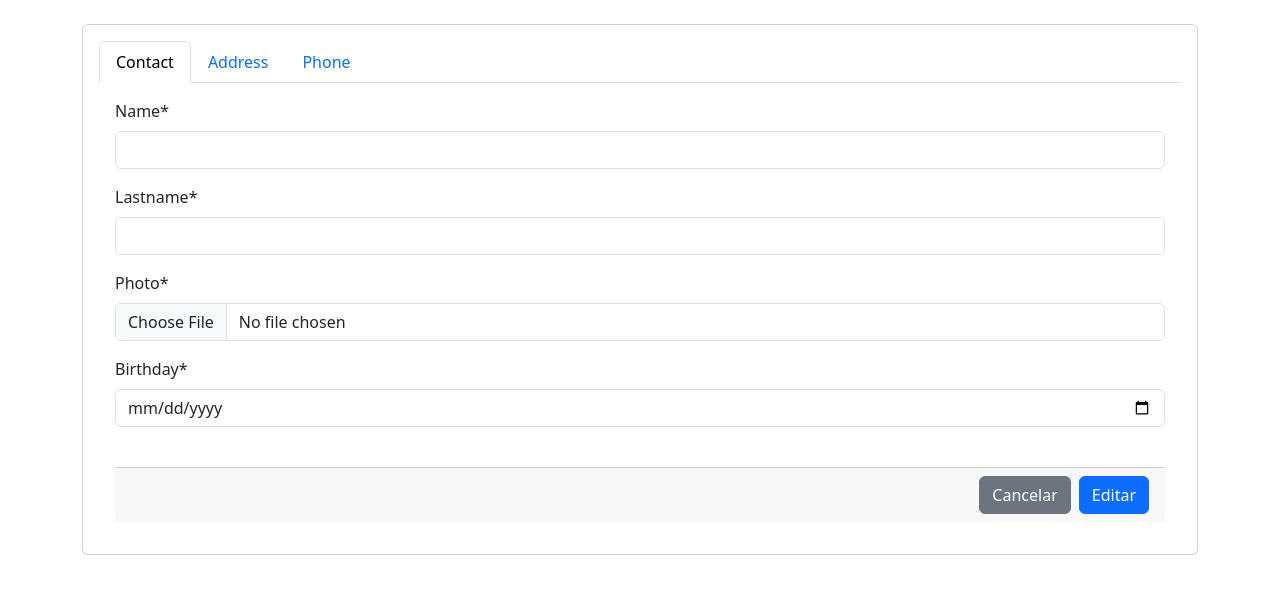
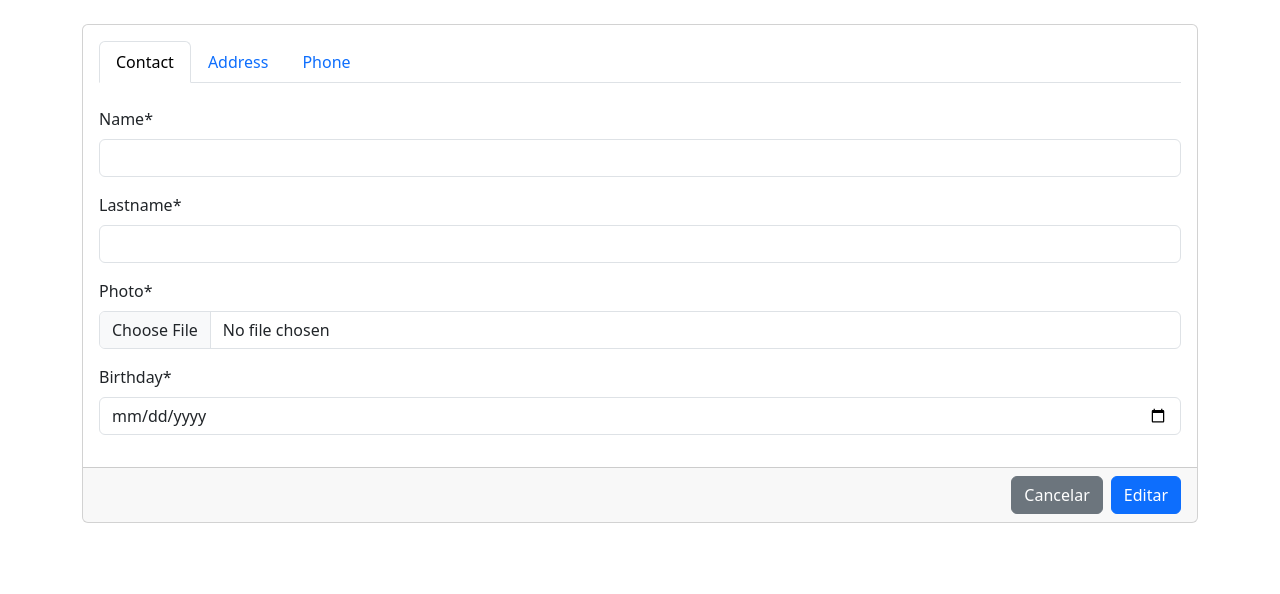
Before and after one commit to ArthurWolf777/test-fullstack, a Django app: template contactos/templates/edit_contact.html in a window 1280 px wide. Shown: the part 56-650 px from the top of the page. Run offline with Django 4.2, Linux system fonts and the light colour scheme; the template is opened without the code that fills it: values that come from a table or form of the project are taken from there, others are empty; some libraries are stand-ins or nearby versions.

Commit message:
Curso platzi

```diff
--- a/contactos/forms.py
+++ b/contactos/forms.py
@@ -27,5 +27,3 @@ class PhoneForm(ModelForm):
         widgets = {
             'contact': forms.HiddenInput()
         }
-
-phone_form_set = formset_factory(PhoneForm)
--- a/contactos/templates/edit_contact.html
+++ b/contactos/templates/edit_contact.html
@@ -2,61 +2,45 @@
 
 {% block content %}
 {% load crispy_forms_tags %}
-<div class="card">
+<form action="/contacto/editar/{{ key }}/" method="POST" class="card"> {% csrf_token %}
     <div class="card-body">
         <ul class="nav nav-tabs" id="myTab" role="tablist">
             <li class="nav-item" role="presentation">
-        <button class="nav-link active" id="home-tab" data-bs-toggle="tab" data-bs-target="#home-tab-pane" type="button" role="tab" aria-controls="home-tab-pane" aria-selected="true">Contact</button>
+                <button class="nav-link active" id="home-tab" data-bs-toggle="tab" data-bs-target="#home-tab-pane" type="button" role="tab" aria-controls="home-tab-pane" aria-selected="true">
+                    Contact
+                </button>
             </li>
             <li class="nav-item" role="presentation">
-        <button class="nav-link" id="profile-tab" data-bs-toggle="tab" data-bs-target="#profile-tab-pane" type="button" role="tab" aria-controls="profile-tab-pane" aria-selected="false">Address</button>
+                <button class="nav-link" id="profile-tab" data-bs-toggle="tab" data-bs-target="#profile-tab-pane" type="button" role="tab" aria-controls="profile-tab-pane" aria-selected="false">
+                    Address
+                </button>
             </li>
             <li class="nav-item" role="presentation">
-        <button class="nav-link" id="contact-tab" data-bs-toggle="tab" data-bs-target="#contact-tab-pane" type="button" role="tab" aria-controls="contact-tab-pane" aria-selected="false">Phone</button>
+                <button class="nav-link" id="contact-tab" data-bs-toggle="tab" data-bs-target="#contact-tab-pane" type="button" role="tab" aria-controls="contact-tab-pane" aria-selected="false">
+                    Phone
+                </button>
             </li>
         </ul>
 
-    <div class="tab-content " id="myTabContent">
-        <div class="tab-pane fade show active card-body" id="home-tab-pane" role="tabpanel" aria-labelledby="home-tab" tabindex="0">
-                <form action="/contacto/editar/{{ key }}/" method="POST">{% csrf_token %}
+        <fieldset class="tab-content" id="myTabContent">
+            <fieldset class="tab-pane fade show active" id="home-tab-pane" role="tabpanel" aria-labelledby="home-tab" tabindex="0">
+                <br>
                 {{ form | crispy }}
+            </fieldset>
+            <fieldset class="tab-pane fade" id="profile-tab-pane" role="tabpanel" aria-labelledby="profile-tab" tabindex="0">
                 <br>
-                    <div class="d-grid gap-2 d-flex justify-content-end card-footer">
+                {{ addressform | crispy }}
+            </fieldset>
+            <fieldset class="tab-pane fade" id="contact-tab-pane" role="tabpanel" aria-labelledby="contact-tab" tabindex="0">
+                <br>
+                {{ phoneform | crispy }}
+            </fieldset>
+        </fieldset>
+    </div>
+        <fieldset class="d-grid gap-2 d-flex justify-content-end card-footer">
             <a class="btn btn-secondary" href="/" role="button">Cancelar</a>
             <button type="submit" class="btn btn-primary">Editar</button>
-                    </div>
+        </fieldset>
 </form>
-        </div>
-        <div class="tab-pane fade card-body" id="profile-tab-pane" role="tabpanel" aria-labelledby="profile-tab" tabindex="0">
-            <form action="/contacto/editar/{{ key }}/" method="POST"> {% csrf_token %}
-                {{ addressform | crispy }}
-                <br>
-                <div class="d-grid gap-2 d-flex justify-content-end card-footer">
-                    <a class="btn btn-secondary" href="/" role="button">Cancelar</a>
-                    <button type="submit" class="btn btn-primary">Editar</button>
-                </div>
-            </form>
-        </div>
-        <div class="tab-pane fade card-body" id="contact-tab-pane" role="tabpanel" aria-labelledby="contact-tab" tabindex="0">
-            <form action=" " method="POS">
-                    <div class="row">
 
-                        <div class="d-grid gap-3 d-flex justify-content-end container">
-
-                            <button type="button" class="btn btn-primary">Agregar</button>
-                        </div>
-                        <div>
-                        {{ phoneform |crispy }}<button type="button" class="btn btn-warning">Cancelar</button>
-                        </div>
-                    </div>
-                    <br>
-                <div class="d-grid gap-2 d-flex justify-content-end card-footer">
-                    <a class="btn btn-secondary" href="/" role="button">Cancelar</a>
-                    <button type="submit" class="btn btn-primary">Añadir</button>
-                </div>
-            </form>
-        </div>
-    </div>
-</div>
-</div>
 {% endblock %}
--- a/requirements.txt
+++ b/requirements.txt
@@ -1,2 +1,8 @@
+asgiref==3.6.0
+backports.zoneinfo==0.2.1
+crispy-bootstrap5==0.7
 Django==4.1.6
+django-crispy-forms==2.0
 Pillow==9.4.0
+pkg_resources==0.0.0
+sqlparse==0.4.3
```
Also changed, not shown: agenda/settings.py (+17 -3 lines), contactos/views.py (+10 -13 lines), 1 other file. Lines whose indentation alone changed are shown as unchanged.
